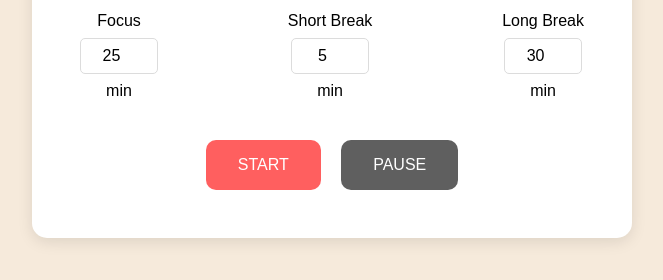
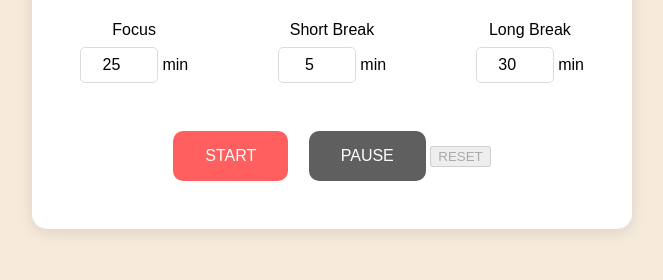
Before and after one commit to megamiii/PomodoroTimer, a plain HTML site: page index.html in a window 1280 px wide. Shown: the part 404-684 px from the top of the page, without its empty margins (308-971 px from the left). Drawn offline with Linux system fonts and the light colour scheme.

Commit message:
Update index.html with pomodoro timer structure, styles, and favicon

```diff
--- a/index.html
+++ b/index.html
@@ -5,6 +5,7 @@
     <meta name="viewport" content="width=device-width, initial-scale=1.0">
     <title>Pomodoro Timer</title>
     <link rel="stylesheet" href="style.css">
+    <link rel="icon" href="assets/tomato.ico" type="image/x-icon" />
 </head>
 <body>
     <div class="container">
@@ -18,28 +19,35 @@
             <!-- Focus section -->
             <div class="mode-group">
                 <label for="focus-time">Focus</label>
+                <div class="input-wrapper">
                     <input type="number" id="focus-time" value="25" />
                     <span>min</span>
+                </div>
             </div>
 
             <!-- Short Break section -->
             <div class="mode-group">
                 <label for="short-break-time">Short Break</label>
+                <div class="input-wrapper">
                     <input type="number" id="short-break-time" value="5" />
                     <span>min</span>
+                </div>
             </div>
 
             <!-- Long Break section -->
             <div class="mode-group">
                 <label for="long-break-time">Long Break</label>
+                <div class="input-wrapper">
                     <input type="number" id="long-break-time" value="30" />
                     <span>min</span>
                 </div>
             </div>
+        </div>
 
-        <!-- Start and Pause buttons -->
+        <!-- Start, Pause, and Reset buttons -->
         <button class="start-btn" id="start">START</button>
-        <button class="pause-btn" id="pause" disabled>PAUSE</button> <!-- Added Pause button -->
+        <button class="pause-btn" id="pause" disabled>PAUSE</button>
+        <button class="reset-btn" id="reset" disabled>RESET</button>
 
     </div>
 
```
Lines whose indentation alone changed are shown as unchanged.
